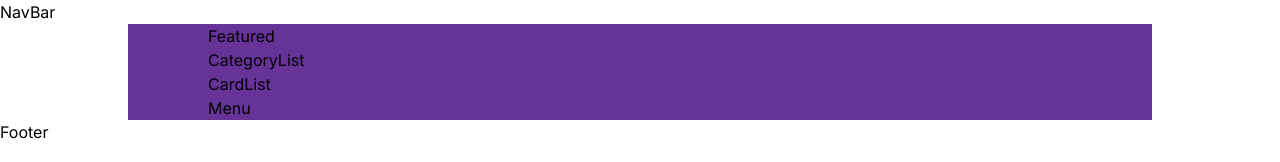
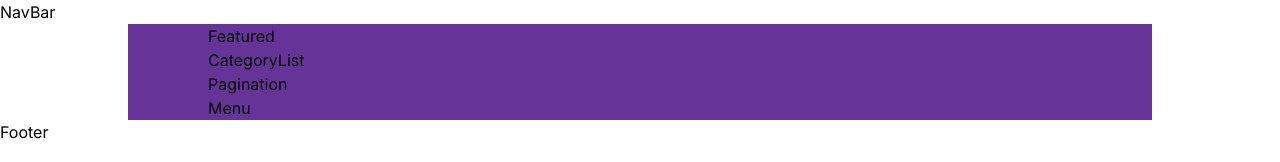
Before and after one commit to LuisArielRetanaHernadez/blog_mabi, a Next.js app: page / in a window 1280 px wide. Shown: the top 162 px of the page. Built offline with nearby package versions, Linux system fonts and the light colour scheme.

Commit message:
agregando/importando el componente Pagination

```diff
--- a/components/cardList/CardList.tsx
+++ b/components/cardList/CardList.tsx
@@ -1,6 +1,10 @@
+import Pagination from "../pagination/Pagination"
+
 const CardList = () => {
   return (
-    <div>CardList</div>
+    <div>
+      <Pagination />
+    </div>
   )
 }
 
```
